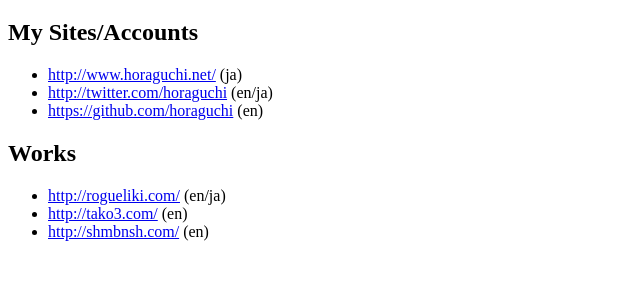
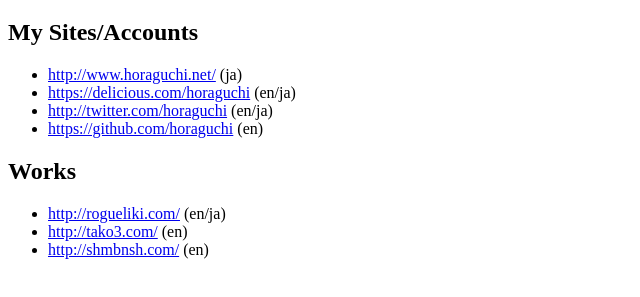
Before and after one commit to horaguchi/horaguchi.github.io, a plain HTML site: page index.html in a window 1280 px wide. Shown: the part 61-358 px from the top of the page, without its empty margins (0-640 px from the left). Drawn offline with Linux system fonts and the light colour scheme.

Commit message:
Update index.html

```diff
--- a/index.html
+++ b/index.html
@@ -11,6 +11,7 @@
 
 <ul>
 <li><a href="http://www.horaguchi.net/">http://www.horaguchi.net/</a> (ja)</li>
+<li><a href="https://delicious.com/horaguchi">https://delicious.com/horaguchi</a> (en/ja)</li>
 <li><a href="http://twitter.com/horaguchi">http://twitter.com/horaguchi</a> (en/ja)</li>
 <li><a href="https://github.com/horaguchi">https://github.com/horaguchi</a> (en)</li>
 </ul>
```
